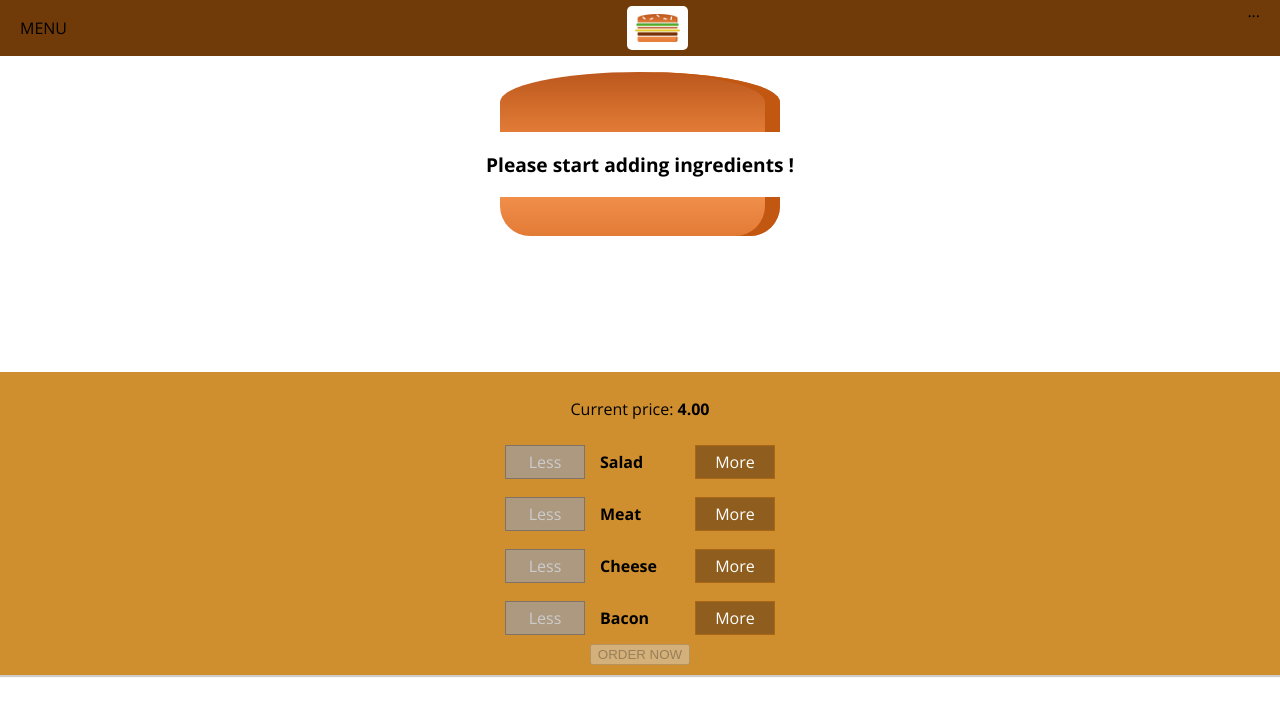
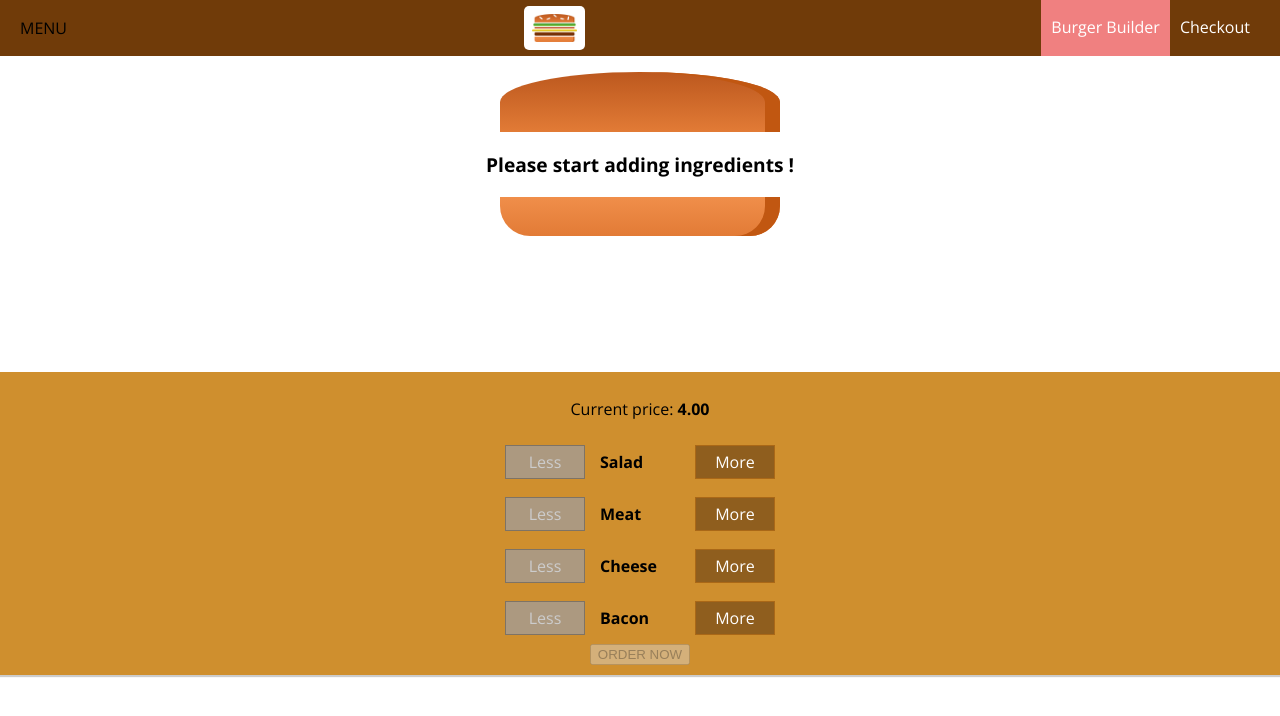
Before and after one commit to leannedo/burger-builder, a React (Create React App) app: page / in a window 1280 px wide. Shown: the top 716 px of the page. Built offline with nearby package versions, Linux system fonts and the light colour scheme.

Commit message:
Complete  navigation in toolbar

```diff
--- /dev/null
+++ b/src/components/Navigation/NavItems/NavItem/NavItem.js
@@ -0,0 +1,13 @@
+import React from "react";
+import classes from './NavItem.module.css';
+
+
+const navItem = (props) => (
+   <li className={classes.NavItem}>
+       <a
+           href={props.link}
+            className={props.active ? classes.active : null}>{props.children}</a>
+   </li>
+)
+
+export default navItem;
--- /dev/null
+++ b/src/components/Navigation/NavItems/NavItem/NavItem.module.css
@@ -0,0 +1,27 @@
+.NavItem {
+    margin: 0;
+    box-sizing: border-box;
+    display: flex;
+    height: 100%;
+    /*width: auto;*/
+    align-items: center;
+}
+
+.NavItem a {
+    color: white;
+    text-decoration: none;
+    height: 100%;
+    padding: 16px 10px;
+    border-bottom: 4px solid transparent;
+    box-sizing: border-box;
+    /*so that height also includes padding*/
+    display: block;
+}
+
+.NavItem a:hover,
+.NavItem a:active,
+.NavItem a.active {
+    background-color: lightcoral;
+    border-bottom: #7E7365;
+    color: white;
+}
--- a/src/components/Navigation/NavItems/NavItems.js
+++ b/src/components/Navigation/NavItems/NavItems.js
@@ -0,0 +1,12 @@
+import React from "react";
+import classes from './NavItems.module.css';
+import NavItem from './NavItem/NavItem';
+
+const navItems = () => (
+    <ul className={classes.NavItems}>
+        <NavItem link={"/"} active>Burger Builder</NavItem>
+        <NavItem link={"/"}>Checkout</NavItem>
+    </ul>
+)
+
+export default navItems;
--- /dev/null
+++ b/src/components/Navigation/NavItems/NavItems.module.css
@@ -0,0 +1,8 @@
+.NavItems {
+    margin: 0;
+    padding: 0;
+    list-style: none;
+    display: flex;
+    align-items: center;
+    height: 100%
+}
--- a/src/components/Navigation/Toolbar/Toolbar.js
+++ b/src/components/Navigation/Toolbar/Toolbar.js
@@ -1,13 +1,14 @@
 import React from "react";
 import classes from './Toolbar.module.css';
 import Logo from "../../Logo/Logo";
+import NavItems from './../NavItems/NavItems';
 
 const toolbar = () => (
     <header className={classes.Toolbar}>
         <p>MENU</p>
         <Logo/>
         <nav>
-            ...
+            <NavItems/>
         </nav>
     </header>
 )
```
Also changed, not shown: src/components/Navigation/SideDrawer/SideDrawer.js (added).
